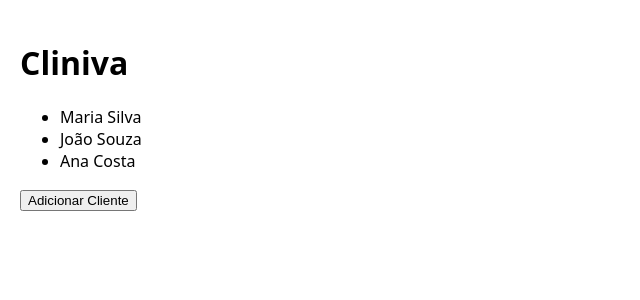
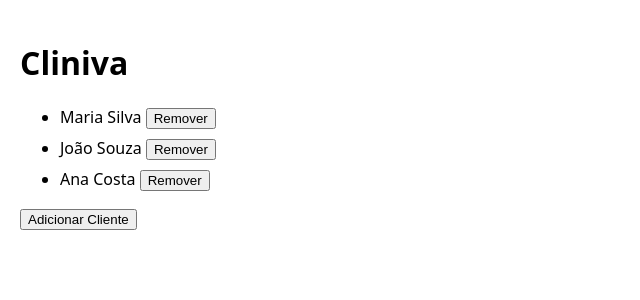
Before and after one commit to paulovpinheiroo/Cliniva, a React (Vite) app in the folder frontend/: page / in a window 1280 px wide. Shown: the top 300 px of the page, without its empty margins (0-640 px from the left). Built offline with nearby package versions, Linux system fonts and the light colour scheme.

Commit message:
feat: add on remover logic

```diff
--- a/frontend/src/ClienteList.tsx
+++ b/frontend/src/ClienteList.tsx
@@ -1,18 +1,23 @@
 interface Cliente {
-    id: number
-    nome: string
+    id: number;
+    nome: string;
 }
 interface ClienteListProps {
     clientes: Cliente[];
+    onRemover: (id: number) => void;
 }
-export default function ClienteList({ clientes }: ClienteListProps) {
-    if (!clientes || clientes.length === 0) {
-        return <p>Nenhum cliente encontrado.</p>;
-    }
+
+export default function ClienteList({ clientes, onRemover }: ClienteListProps) {
     return (
         <ul>
             {clientes.map((cliente) => (
-                <li key={cliente.id}>{cliente.nome}</li>
+                <li key={cliente.id} style={{ marginBottom: "8px" }}>
+                    {cliente.nome} {" "}
+                    {/* O onClick chama uma função anônima que executa o onRemover passando o ID */}
+                    <button onClick={() => onRemover(cliente.id)}>
+                        Remover
+                    </button>
+                </li>
             ))}
         </ul>
     );
```
